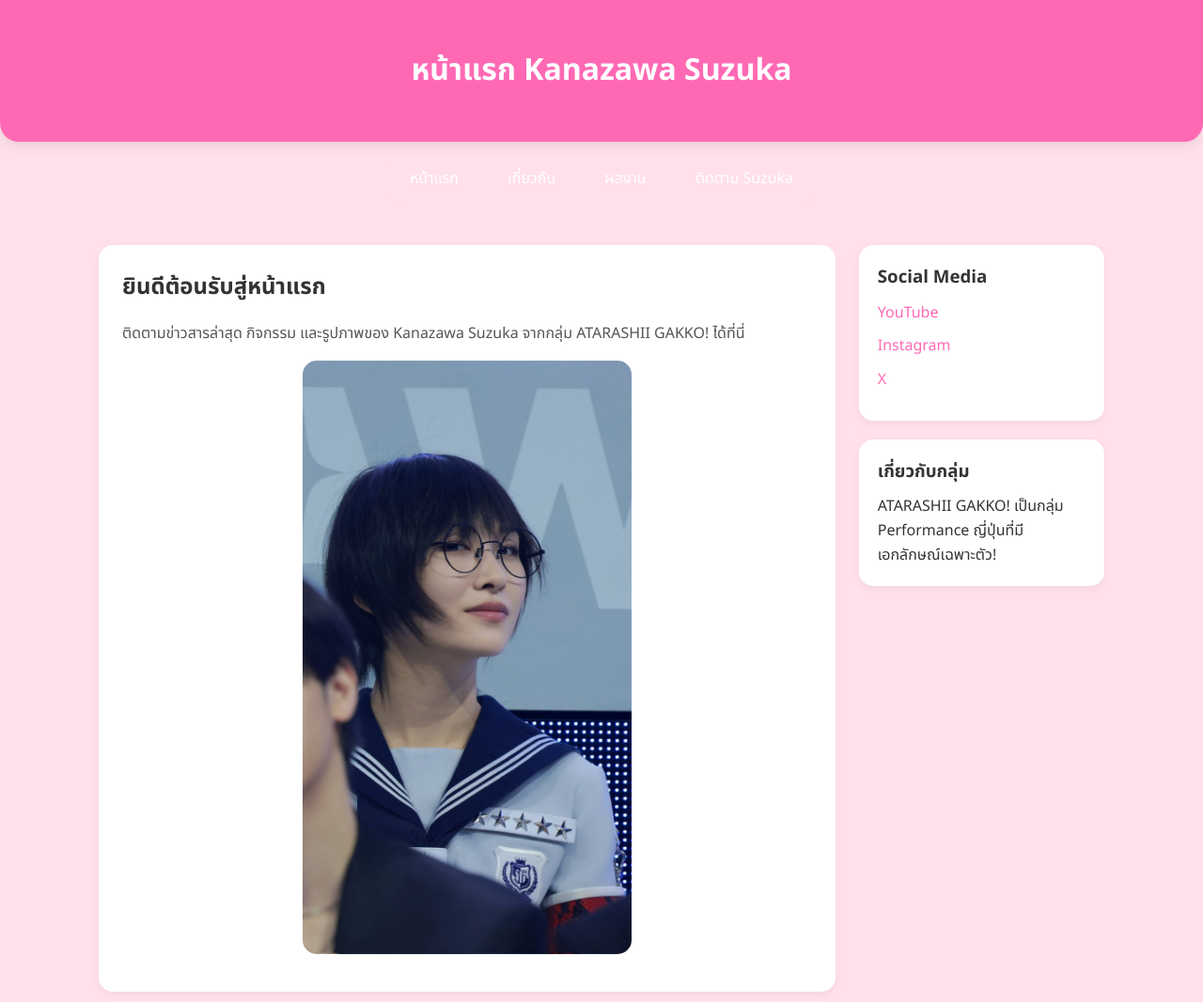
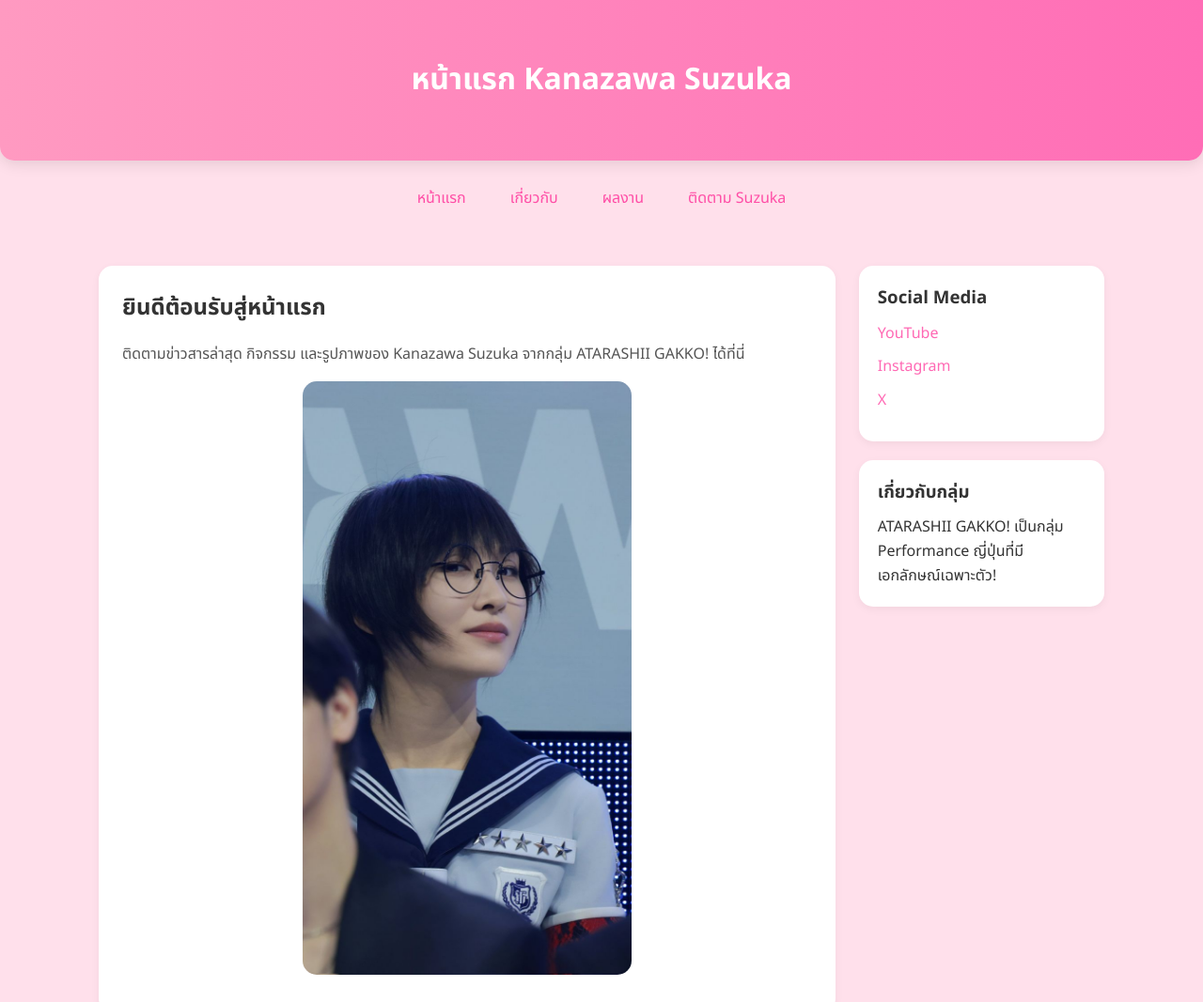
Before and after one commit to QuietlyTH/SUZUKA-AG-By-Nirawit, a plain HTML site: page index.html in a window 1280 px wide. Shown: the top 1067 px of the page at 94% size. Drawn offline with Linux system fonts and the light colour scheme.

Commit message:
Update index.html

```diff
--- a/index.html
+++ b/index.html
@@ -24,39 +24,37 @@
     /* Header */
     header {
       text-align: center;
-      padding: 50px 20px;
-      background-color: #ff69b4;
+      padding: 60px 20px;
+      background: linear-gradient(to right, #ff9ac1, #ff6db6);
       color: white;
-      border-bottom-left-radius: 20px;
-      border-bottom-right-radius: 20px;
-      box-shadow: 0 4px 15px rgba(0,0,0,0.08);
+      border-bottom-left-radius: 15px;
+      border-bottom-right-radius: 15px;
+      box-shadow: 0 4px 15px rgba(0,0,0,0.1);
       animation: fadeDown 1.2s ease forwards;
     }
 
     header h1 { font-size: 32px; font-weight: 700; }
 
-    /* Navigation */
+    /* Navigation (เหมือนหน้า about.html) */
     nav {
-      background-color: #ffe0eb;
-      text-align: center;
-      padding: 12px 0;
-      border-radius: 15px;
-      margin: 15px auto;
-      max-width: 600px;
+      display: flex;
+      justify-content: center;
+      gap: 15px;
+      margin: 20px 0;
     }
 
     nav a {
-      color: #ffffff;
       text-decoration: none;
+      color: #ff4da6;
       padding: 8px 16px;
-      margin: 0 8px;
+      border-radius: 10px;
       font-weight: 500;
-      border-radius: 10px;
       transition: all 0.3s ease;
     }
 
     nav a:hover {
       background-color: #ff4da6;
+      color: #fff;
       transform: scale(1.05);
     }
 
@@ -211,5 +209,4 @@
   </footer>
 
 </body>
-
 </html>
```
